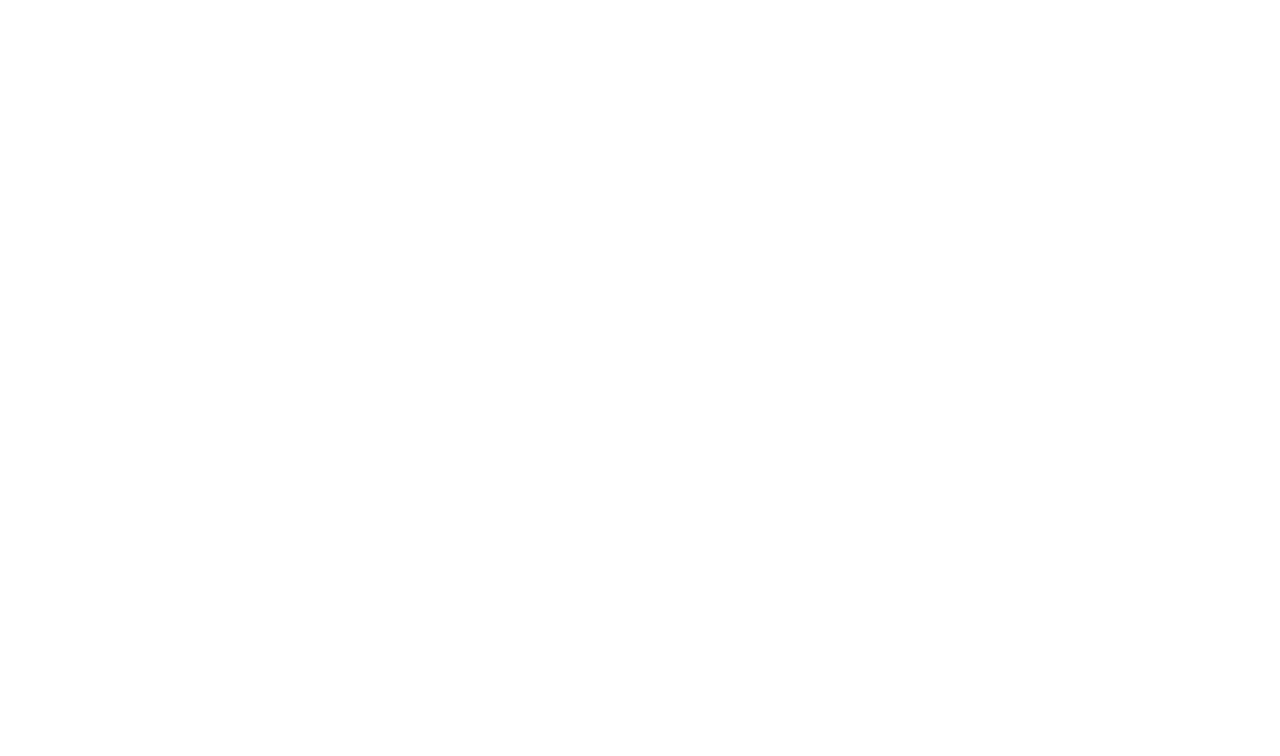
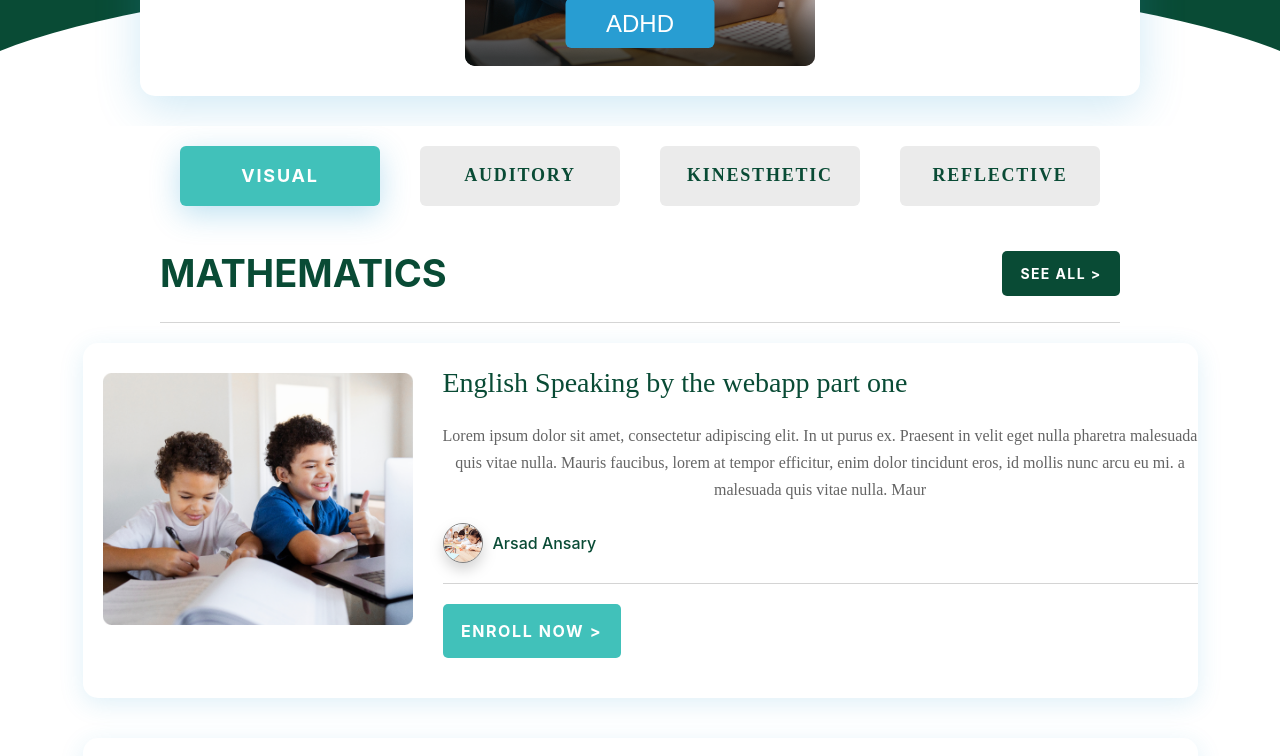
Before and after one commit to usama-mk/educrates-resources, a React (Create React App) app: page / in a window 1280 px wide. Shown: the part 820-1576 px from the top of the page. Before the commit the page ends 800 px from the top, so only its background shows below. Built offline with nearby package versions, Linux system fonts and the light colour scheme.

Commit message:
body structure done

```diff
--- a/package.json
+++ b/package.json
@@ -3,6 +3,8 @@
   "version": "0.1.0",
   "private": true,
   "dependencies": {
+    "@material-ui/core": "^4.11.4",
+    "@material-ui/icons": "^4.11.2",
     "@testing-library/jest-dom": "^5.11.4",
     "@testing-library/react": "^11.1.0",
     "@testing-library/user-event": "^12.1.10",
--- a/src/App.css
+++ b/src/App.css
@@ -1,5 +1,6 @@
 .App {
   text-align: center;
+
 }
 
 .header__wrapper{
--- a/src/Components/Body/Body.css
+++ b/src/Components/Body/Body.css
@@ -6,5 +6,46 @@
 .body__buttons{
     display: flex;
     justify-content: center;
+    flex-wrap: wrap;
     width: 100%;
 }
+.tab__button__selected{
+    width: 200px;
+    height: 60px;
+    background: #41C1BA;
+    box-shadow: 0px 8px 30px rgba(40, 157, 210, 0.3);
+    border-radius: 6px;
+
+    /* font-family: Rubik; */
+    font-style: normal;
+    font-weight: bold;
+    font-size: 18px;
+    line-height: 21px;
+    display: flex;
+    align-items: center;
+    justify-content: center;
+    letter-spacing: 0.1em;
+    text-transform: uppercase;
+    margin: 20px;
+    color: #FFFFFF;
+}
+
+.tab__button{
+    width: 200px;
+    height: 60px;
+    background: #EBEBEB;
+    border-radius: 6px;
+    font-family: Rubik;
+    font-style: normal;
+    font-weight: bold;
+    font-size: 18px;
+    line-height: 21px;
+    display: flex;
+    align-items: center;
+    justify-content: center;
+    letter-spacing: 0.1em;
+    text-transform: uppercase;
+    margin: 20px;
+    color: #094B35;
+
+}
--- a/src/Components/Body/Body.js
+++ b/src/Components/Body/Body.js
@@ -1,26 +1,36 @@
 import React from 'react'
+import SubjectSection from '../Subject Section/SubjectSection'
+import header1 from '../../assets/header1.png'
 import './Body.css'
 
 function Body() {
     return (
         <div className="body" >
+{/* Tab buttons */}
             <div className="body__buttons">
-                <div className="visual__button">
-                <button>VISUAL</button>
+                <div className="visual__button tab__button__selected">
+                    VISUAL
                 </div>
 
-                <div className="auditory__button">
-                <button>AUDITORY</button>
+                <div className="auditory__button tab__button">
+                    AUDITORY
                 </div>
 
-                <div className="kinesthetic__button">
-                <button>KINESTHETIC</button>
+                <div className="kinesthetic__button tab__button">
+                    KINESTHETIC
                 </div>
 
-                <div className="reflective__button">
-                <button>REFLECTIVE</button>
+                <div className="reflective__button tab__button">
+                    REFLECTIVE
                 </div>
             </div>
+
+{/* Subjects */}
+             <SubjectSection subject="Mathematics" title="English Speaking by the webapp part one" description=" Lorem ipsum dolor sit amet, consectetur adipiscing elit. In ut purus ex. Praesent in velit eget nulla pharetra malesuada quis vitae nulla. Mauris faucibus, lorem at tempor efficitur, enim dolor tincidunt eros, id mollis nunc arcu eu mi. a malesuada quis vitae nulla. Maur"
+              tutorName="Arsad Ansary" thumbnail={header1} link="https://www.google.com/" />
+
+<SubjectSection subject="English" title="English Speaking by the webapp part one" description=" Lorem ipsum dolor sit amet, consectetur adipiscing elit. In ut purus ex. Praesent in velit eget nulla pharetra malesuada quis vitae nulla. Mauris faucibus, lorem at tempor efficitur, enim dolor tincidunt eros, id mollis nunc arcu eu mi. a malesuada quis vitae nulla. Maur"
+              tutorName="Arsad Ansary" thumbnail={header1} link="https://www.google.com/" />
         </div>
     )
 }
--- a/src/Components/Header/Header.css
+++ b/src/Components/Header/Header.css
@@ -1,5 +1,6 @@
 .header{
-    /* width: 100%; */
+    /* width: 100vw; */
+
     display: flex;
     justify-content: space-between;
     align-items: center;
--- a/src/Components/HeaderCard/HeaderCard.css
+++ b/src/Components/HeaderCard/HeaderCard.css
@@ -4,7 +4,8 @@
     box-shadow: 0px 12px 45px rgba(40, 157, 210, 0.22);
     border-radius: 15px;
     display: flex;
-    width: 73%;
+    flex-wrap: wrap;
+    width: 75%;
     justify-content: center;
     margin-left: auto;
     margin-right: auto;
@@ -28,17 +29,6 @@
 
 }
 
-/* .try{
-    width: 350px;
-    height: 285px;
-    position: relative;
-    z-index: 0;
-    overflow:hidden;
-    background:url(../../assets/header1.jpg) no-repeat center bottom;
-    background-size:contain;
-
-
-} */
 
 .header1>img{
     width: 350px;
@@ -66,4 +56,11 @@
     border-radius: 6px;
     width: 149px;
     height: 50px;
+
+    /* font-family: Rubik; */
+    font-style: normal;
+    font-weight: 500;
+    font-size: 24px;
+    line-height: 28px;
+
 }
--- /dev/null
+++ b/src/Components/Subject Section/SubjectSection.css
@@ -0,0 +1,43 @@
+.subjectSection{
+    display: flex;
+    flex-direction: column;
+    align-items: center;
+
+}
+.subjectSection__header{
+    display: flex;
+    flex-wrap: wrap;
+    justify-content: space-between;
+    align-items: center;
+    width: 75vw;
+    border-bottom: 1px solid #D5D5D5;;
+}
+
+.subjectSection__header> h1{
+    font-style: normal;
+    font-weight: bold;
+    font-size: 38px;
+    line-height: 45px;
+    text-transform: uppercase;
+    color: #094B35;
+}
+
+.seeAll__button{
+    width: 118px;
+    height: 45px;
+    background: #094B35;
+    border-radius: 5px;
+    display: flex;
+    align-items: center;
+    justify-content: center;
+
+    /* font-family: Rubik; */
+    font-style: normal;
+    font-weight: bold;
+    font-size: 14px;
+    line-height: 17px;
+    text-align: center;
+    letter-spacing: 0.1em;
+    text-transform: uppercase;
+    color: #FFFFFF;
+}
--- /dev/null
+++ b/src/Components/Subject Section/SubjectSection.js
@@ -0,0 +1,23 @@
+import React from 'react'
+import SubjectCard from '../SubjectCard/SubjectCard'
+import './SubjectSection.css'
+
+function SubjectSection({subject, title, description, tutorName, thumbnail, link}) {
+    return (
+        <div className="subjectSection">
+            <div className="subjectSection__header">
+                <h1>{subject}</h1>
+                <div className="seeAll__button">
+                    SEE ALL &gt;
+                </div>
+            </div>
+
+            {/* Subject Card */}
+            <SubjectCard title={title} thumbnail={thumbnail} description={description} tutorName={tutorName} link={link} />
+            <SubjectCard title={title} thumbnail={thumbnail} description={description} tutorName={tutorName} link={link}/>
+            <SubjectCard title={title} thumbnail={thumbnail} description={description} tutorName={tutorName} link={link}/>
+        </div>
+    )
+}
+
+export default SubjectSection
--- /dev/null
+++ b/src/Components/SubjectCard/SubjectCard.css
@@ -0,0 +1,117 @@
+.subjectCard{
+    display: flex;
+    /* align-items: center; */
+    min-width: 73vw;
+    /* justify-content: space-between; */
+
+    background: #FFFFFF;
+    box-shadow: 0px 6px 25px rgba(40, 157, 210, 0.15);
+    border-radius: 15px;
+    margin: 20px;
+}
+
+.subjectCard__thumbnail{
+    margin-right: 30px;
+    margin-top: 30px;
+}
+.subjectCard__thumbnail>a>img{
+    max-width: 310px;
+    max-height: 318px;
+    object-fit: cover;
+    margin-left: 20px;
+}
+.subjectCard__desc>h2{
+    display: flex;
+    flex-wrap: wrap;
+    max-width: 551px;
+    height: 33px;
+    overflow: auto;
+    text-overflow: ellipsis;
+    font-family: Rubik;
+    font-style: normal;
+    font-weight: 500;
+    font-size: 28px;
+    line-height: 33px;
+
+    color: #094B35;
+
+}
+.subjectCard__desc{
+    display: flex;
+    flex-direction: column;
+
+
+
+}
+
+.subjectCard__description{
+    display: flex;
+    max-width: 755px;
+    max-height: 81px;
+    flex-wrap: wrap;
+    overflow: hidden;
+    text-overflow: ellipsis;
+    font-family: Rubik;
+    font-style: normal;
+    font-weight: normal;
+    font-size: 16px;
+    line-height: 27px;
+    color: #646464;
+}
+.subjectCard__right{
+    margin-top: auto;
+    margin-bottom: auto;
+}
+.subjectCard__right__avatar{
+    display: flex;
+    align-items: center;
+    margin-top: 20px;
+    margin-bottom: 20px;
+}
+#Avatar{
+    display: flex;
+    border: 1.5px solid grey;
+    box-sizing: border-box;
+    filter: drop-shadow(0px 7px 7px #D3D3D3);
+    margin-right: 10px;
+}
+.tutorName{
+    /* font-family: Rubik; */
+    font-style: normal;
+    font-weight: 500;
+    font-size: 16px;
+    line-height: 26px;
+    color: #094B35;
+}
+
+.subjectCard__right__tutor{
+    border-bottom: 1px solid #D4D4D4;
+}
+
+.subjectCard__right__enroll__button{
+    display: flex;
+    align-items: center;
+    justify-content: center;
+    background: #41C1BA;
+    border-radius: 5px;
+    width: 178px;
+    height: 54px;
+    margin-top: 20px;
+    margin-bottom: 40px;
+
+    /* font-family: Rubik; */
+    font-style: normal;
+    font-weight: bold;
+    font-size: 16px;
+    line-height: 19px;
+    text-align: center;
+    letter-spacing: 0.1em;
+    text-transform: uppercase;
+
+    color: #FFFFFF;
+}
+
+a:link, a:visited {
+    text-decoration: none;
+    cursor: pointer;
+}
--- /dev/null
+++ b/src/Components/SubjectCard/SubjectCard.js
@@ -0,0 +1,37 @@
+import { Avatar } from '@material-ui/core'
+import React from 'react'
+import header2 from '../../assets/header2.png'
+import './SubjectCard.css'
+
+function SubjectCard({ title, thumbnail, description, tutorName, link }) {
+    return (
+        <div className="subjectCard">
+            <div className="subjectCard__thumbnail">
+                <a href={link} target="_blank">
+                <img src={thumbnail} alt="" />
+                </a>
+            </div>
+
+            <a href={link} target="_blank">
+            <div className="subjectCard__right">
+                <div className="subjectCard__desc">
+                    <h2>{title}</h2>
+                    <span className="subjectCard__description" >{description}</span>
+                    <div className="subjectCard__right__tutor">
+                        <div className="subjectCard__right__avatar">
+                            <Avatar id="Avatar" src={header2} />
+                            <div className="tutorName">{tutorName}</div>
+                        </div>
+                    </div>
+
+                        <div className="subjectCard__right__enroll__button">
+                            Enroll Now &gt;
+                        </div>
+                </div>
+            </div>
+            </a>
+        </div>
+    )
+}
+
+export default SubjectCard
```
Also changed, not shown: 1 other file (tests, documents, lock files or other folders).
